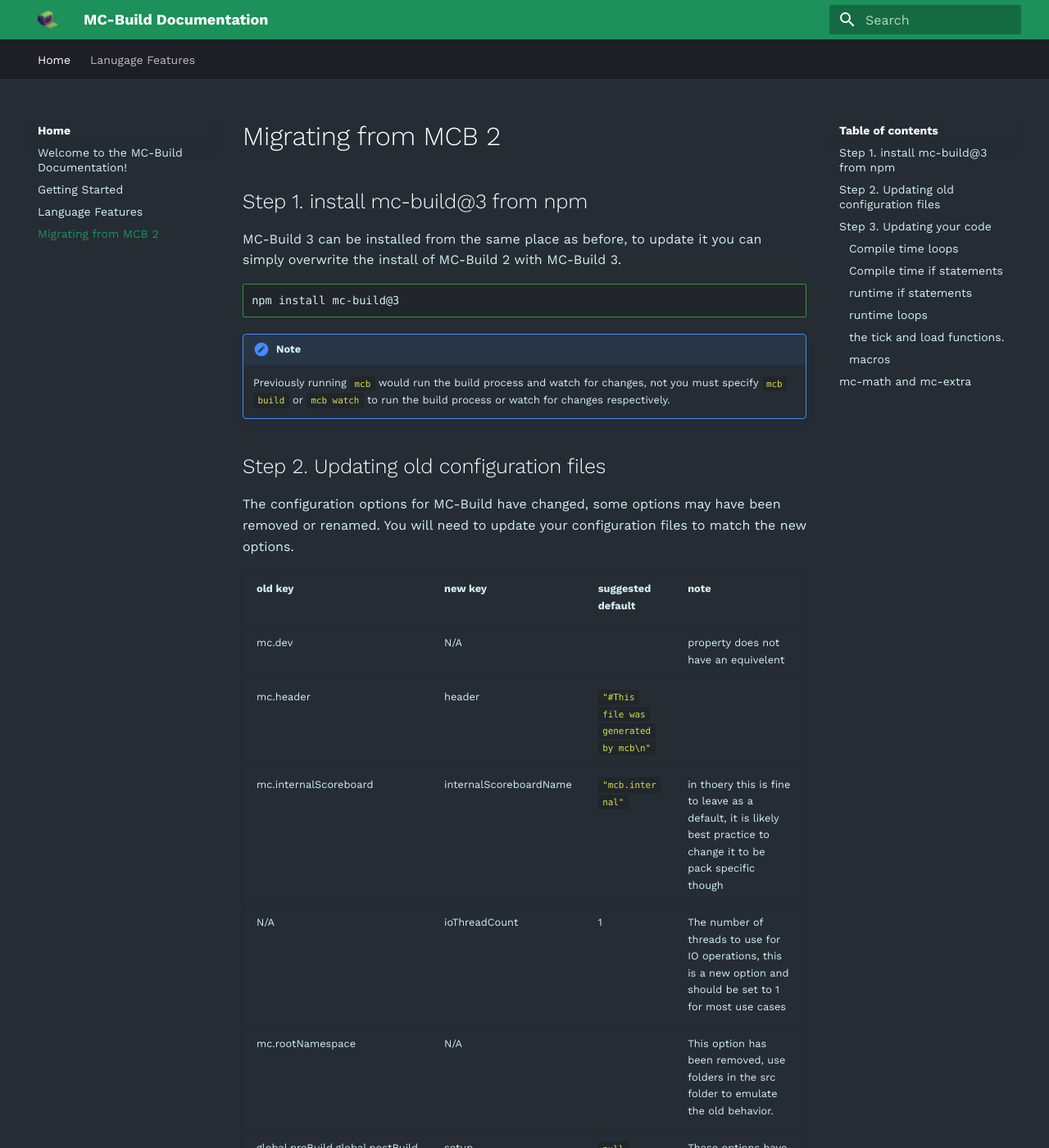
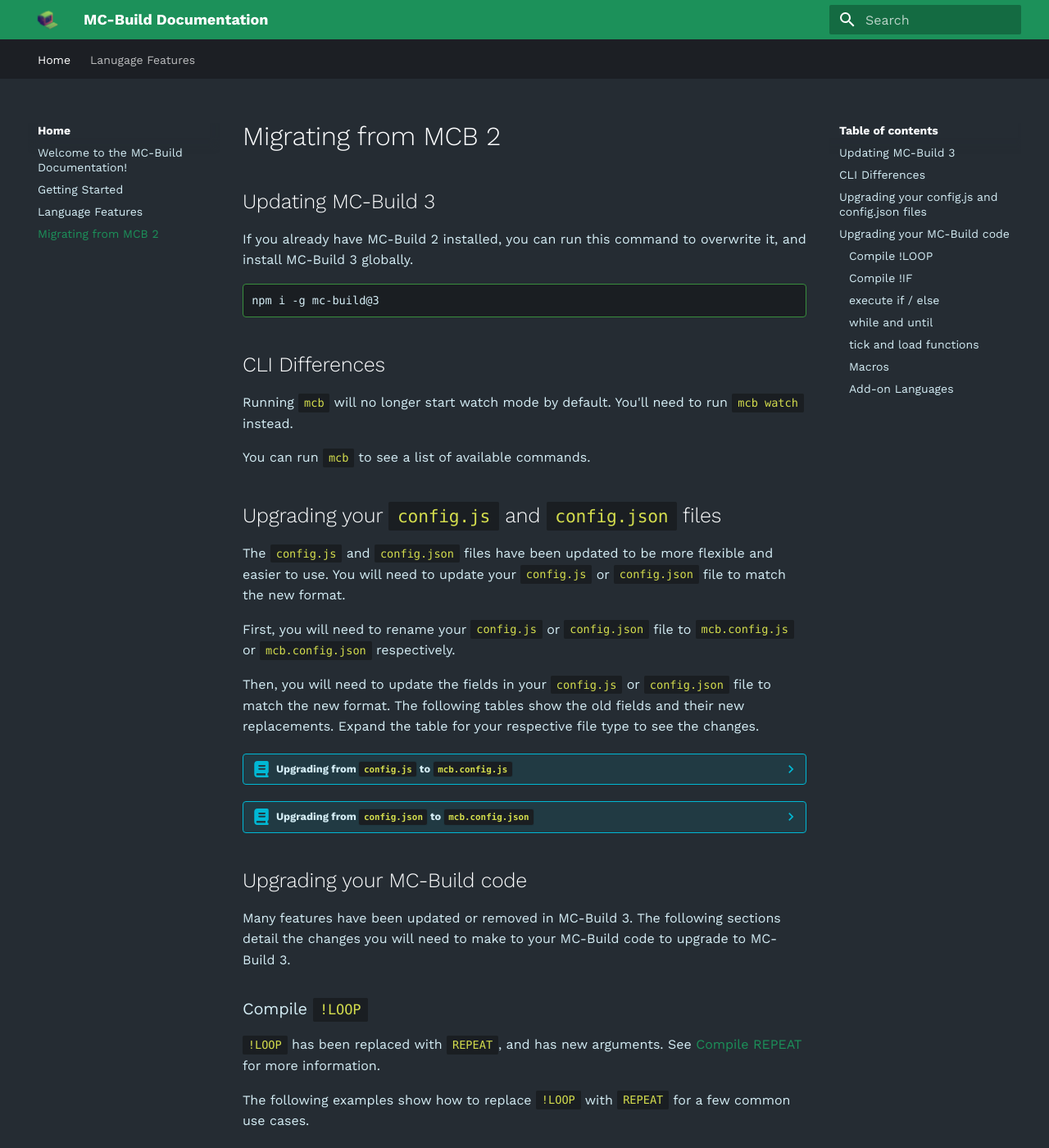
Before and after one commit to mc-build/mc-build.github.io, an MkDocs documentation site: the page built from docs/migrating-mcb-2-to-3.md, in a window 1280 px wide and 1400 px high. Shown: the whole window at 82% size. Built offline with MkDocs 1.6.1 and Material for MkDocs 9.7.7, drawn with Linux system fonts in a browser that asks for light colours; some web fonts are replaced; some of the changed text lies outside the part shown.

Commit message:
Second pass on migration guide

````diff
--- a/docs/migrating-mcb-2-to-3.md
+++ b/docs/migrating-mcb-2-to-3.md
@@ -1,76 +1,276 @@
-## Step 1. install mc-build@3 from npm
+## Updating MC-Build 3
 
-MC-Build 3 can be installed from the same place as before, to update it you can simply overwrite the install of MC-Build 2 with MC-Build 3.
-
-```bash
-npm install mc-build@3
+If you already have MC-Build 2 installed, you can run this command to overwrite it, and install MC-Build 3 globally.
+```
+npm i -g mc-build@3
 ```
 
-!!! note CLI Changes
+## CLI Differences
 
-    Previously running `mcb` would run the build process and watch for changes, not you must specify `mcb build` or `mcb watch` to run the build process or watch for changes respectively.
+Running `mcb` will no longer start watch mode by default. You'll need to run `mcb watch` instead.
 
-## Step 2. Updating old configuration files
+You can run `mcb` to see a list of available commands.
 
-The configuration options for MC-Build have changed, some options may have been removed or renamed. You will need to update your configuration files to match the new options.
+## Upgrading your `config.js` and `config.json` files
 
-| old key                          | new key                | suggested default                     | note                                                                                                                      |
-| -------------------------------- | ---------------------- | ------------------------------------- | ------------------------------------------------------------------------------------------------------------------------- |
-| mc.dev                           | N/A                    |                                       | property does not have an equivelent                                                                                      |
-| mc.header                        | header                 | `"#This file was generated by mcb\n"` |                                                                                                                           |
-| mc.internalScoreboard            | internalScoreboardName | `"mcb.internal"`                      | in thoery this is fine to leave as a default, it is likely best practice to change it to be pack specific though          |
-| N/A                              | ioThreadCount          | 1                                     | The number of threads to use for IO operations, this is a new option and should be set to 1 for most use cases            |
-| mc.rootNamespace                 | N/A                    |                                       | This option has been removed, use folders in the src folder to emulate the old behavior.                                  |
-| global.preBuild,global.postBuild | setup                  | `null`                                | These options have changed slightly, see the [new configuration documentation](/docs/configuration) for more information. |
-| mc-math.tempScoreboard           | TBD                    |                                       | This option has not yet been implimented, it will be added in a future release.                                           |
-| mc-math.constScoreboard          | TBD                    |                                       | This option has not yet been implimented, it will be added in a future release.                                           |
-| mc-extra.integrated              | N/A                    |                                       | This is now built into the language, this option has been removed.                                                        |
+The `config.js` and `config.json` files have been updated to be more flexible and easier to use. You will need to update your `config.js` or `config.json` file to match the new format.
 
-## Step 3. Updating your code
+First, you will need to rename your `config.js` or `config.json` file to `mcb.config.js` or `mcb.config.json` respectively.
 
-Some parts of the MC-Build language have changed, you will need to update your code to match the new syntax.
+Then, you will need to update the fields in your `config.js` or `config.json` file to match the new format. The following tables show the old fields and their new replacements. Expand the table for your respective file type to see the changes.
 
-### Compile time loops
+??? info "Upgrading from `config.js` to `mcb.config.js`"
 
-`!LOOP(min,max,variable)` has been updated to `REPEAT(min,max) as variable`
-see the [REPEAT documentation](language-features/compile-repeat.md) for more information.
+	| Old Field | New Field | Default | Description |
+	| ------- | ------- | ------- | ----------- |
+	| `mc.dev` | `N/A` | | The functionality of `mc.dev` can be replicated using a custom key, so it has been removed. |
+	| `mc.header` | `header` | `"# Generated with MC-Build\n"` | The header to be added to the top of all generated files. |
+	| `mc.internalScoreboard` | `internalScoreboardName` | `"mcb.internal"` | The name of the internal scoreboard used by MC-Build. |
+	| `mc.rootNamespace` | `N/A` | | The `mc.rootNamespace` option has been removed. |
+	| `global.preBuild` | `setup` | `null` | The `global.preBuild` and `global.postBuild` options have been replaced with the `setup` option. |
+	| `global.postBuild` | `setup` | `null` | The `global.preBuild` and `global.postBuild` options have been replaced with the `setup` option. |
+	| `mc-math.tempScoreboard` | `TBD` | | This option has not yet been implemented. |
+	| `mc-math.constScoreboard` | `TBD` | | This option has not yet been implemented. |
+	| `mc-extra.integrated` | `N/A` | | The `mc-extra.integrated` option has been removed, as the functionality of mc-extra has been integrated into the default language. |
 
-### Compile time if statements
+	```javascript title="Old Default config.js"
+	module.exports = {
+		global: {
+			preBuild: null,
+			postBuild: null,
+		},
+		mc: {
+			dev: true,
+			header: "# Generated with MC-Build\n",
+			internalScoreboard: "mcb.internal",
+			rootNamespace: "mcb",
+		},
+	}
+	```
 
-`!IF(condition)` has been updated to `IF(condition)`, it now supports `ELSE` and `ELSE IF` statements.
-see the [IF documentation](language-features/compile-if-else.md) for more information.
+	```javascript title="New Default mcb.config.js"
+	module.exports = {
+		header: "# Generated with MC-Build\n",
+		internalScoreboardName: "mcb.internal",
+		setup: null,
+		ioThreadCount: 1,
+	}
+	```
 
-### runtime if statements
+??? info "Upgrading from `config.json` to `mcb.config.json`"
 
-`execute(condition) {...}` has been updated to be an extension of execute blocks, see the [execute documentation](language-features/execute-run.md) for more information.
+	| Old Field | New Field | Default | Description |
+	| ------- | ------- | ------- | ----------- |
+	| `mc.dev` | `N/A` | | The functionality of `mc.dev` can be replicated using a custom key, so it has been removed. |
+	| `mc.header` | `header` | `"# Generated with MC-Build\n"` | The header to be added to the top of all generated files. |
+	| `mc.internalScoreboard` | `internalScoreboardName` | `"mcb.internal"` | The name of the internal scoreboard used by MC-Build. |
+	| `mc.rootNamespace` | `N/A` | | The `mc.rootNamespace` option has been removed. |
+	| `mc-math.tempScoreboard` | `TBD` | | This option has not yet been implemented. |
+	| `mc-math.constScoreboard` | `TBD` | | This option has not yet been implemented. |
+	| `mc-extra.integrated` | `N/A` | | The `mc-extra.integrated` option has been removed, as the functionality of mc-extra has been integrated into the default language. |
 
-!!! example "Conditional Execution"
-		execute if score @s appleCount matches 1 run {
-			say I have 1 apple!
-		} else execute if score @s appleCount matches 2 run {
-			say I have 2 apples!
-		} else run {
-			say I have more than 2 apples!
+	```json title="Old Default config.json"
+	{
+		"mc": {
+			"dev": true,
+			"header": "# Generated with MC-Build\n",
+			"internalScoreboard": "mcb.internal",
+			"rootNamespace": "mcb"
 		}
+	}
+	```
 
-### runtime loops
+	```json title="New Default mcb.config.json"
+	{
+		"header": "# Generated with MC-Build\n",
+		"internalScoreboardName": "mcb.internal",
+		"ioThreadCount": 1
+	}
+	```
 
-`while`, and `until` as well as thier async variants have been removed as they can be implemented using the new `template` system.
+## Upgrading your MC-Build code
 
-### the `tick` and `load` functions.
-
-Tick and Load functions are no longer based on name, you can now add a `tick` or `load` indicator to any function by adding `tick` or `load` after the function name.
-
-`function tick {...}` would become `function tick tick {...}`
-
-### macros
-
-Macros don't have an exact 1-1 replacement, but you can use the new `template` system to achieve similar results, see the [templates documentation](language-features/templates.md) for more information on the new template system.
+Many features have been updated or removed in MC-Build 3. The following sections detail the changes you will need to make to your MC-Build code to upgrade to MC-Build 3.
 
 
 
-## mc-math and mc-extra
+### Compile `!LOOP`
 
-`lang-mc-extra` has been removed from MC-Build, the functionality of this modules has been integrated into the language itself.
+`!LOOP` has been replaced with `REPEAT`, and has new arguments. See [Compile REPEAT](language-features/compile-repeat.md) for more information.
 
-`lang-mc-math` has been removed from MC-Build, the functionality of this module will be integrated into the language in a future release.
+The following examples show how to replace `!LOOP` with `REPEAT` for a few common use cases.
+
+??? info "Looping over a static range: `!LOOP` vs `REPEAT`"
+	If you were using `!LOOP` to loop over a static number range, you can replace it with `REPEAT` like this:
+
+	```mcfunction title="Original"
+	!LOOP(1, 10, i) {
+		say <% i %>
+	}
+	```
+
+	```mcfunction title="Updated"
+	REPEAT (1, 10) as i {
+		say <% i %>
+	}
+	```
+
+??? info "Looping over an array: `!LOOP` vs `REPEAT`"
+	If you were using `!LOOP` to loop over an array, you can replace it with `REPEAT` like this:
+
+	```mcfunction title="Original"
+	!LOOP(array, i) {
+		say <% i %>
+	}
+	```
+
+	```mcfunction title="Updated"
+	REPEAT (array) as i {
+		say <% i %>
+	}
+	```
+
+
+### Compile `!IF`
+
+`!IF` has been replaced with `IF`, `ELSE IF`, and `ELSE`, and has a few minor syntax changes. See [Compile IF / ELSE](language-features/compile-if-else.md) for more information.
+
+The following examples show how to replace `!IF` with `IF` for a few common use cases.
+
+??? info "Simple `!IF` vs `IF`"
+	If you were using `!IF` to check a simple condition, you can replace it with `IF` like this:
+
+	```mcfunction title="Original"
+	!IF(config.my_variable == 1) {
+		<...>
+	}
+	```
+
+	```mcfunction title="Updated"
+	# Parentheses are no longer required, but are still allowed.
+	IF config.my_variable == 1 run {
+		<...>
+	}
+	```
+
+??? info "Complex `!IF` vs `IF` / `ELSE IF` / `ELSE`"
+	If you were using `!IF` to check a more complex condition, you can replace it with `IF`, `ELSE IF`, and `ELSE` like this:
+
+	```mcfunction title="Original"
+	!IF(a == 1 && b == 2) {
+		<...>
+	}
+	!IF(!(a == 1) && b == 2) {
+		<...>
+	}
+	!IF (!(a == 1) && !(b == 2)) {
+		<...>
+	}
+	```
+
+	```mcfunction title="Updated"
+	# Parentheses are no longer required, but are still allowed.
+	IF a == 1 && b == 2 {
+		<...>
+	} ELSE IF b == 2 {
+		<...>
+	} ELSE {
+		<...>
+	}
+	```
+
+
+### `execute if / else`
+
+`execute(condition) {...}` has been updated to be an extension of execute blocks, see [execute if / else](language-features/execute-run.md) for more information.
+
+The following example shows how to update `execute if / else` to the new syntax.
+
+!!! example
+
+	```mcfunction title="Old"
+	execute (if score @s my_score matches 1) {
+		<...>
+	} else execute (if score @s my_score matches 2) {
+		<...>
+	} else {
+		<...>
+	}
+	```
+
+	```mcfunction title="Updated"
+	execute if score @s my_score matches 1 run {
+		<...>
+	} else execute if score @s my_score matches 2 run {
+		<...>
+	} else run {
+		<...>
+	}
+	```
+
+### `while` and `until`
+
+`while` and `until` and thier async variants have been removed from the language, and will instead be included as part of the standard library. See the standard library's [while / until](standard-library/while-until.md) page for more information.
+
+!!! warning
+	The standard library is not yet available, so you will need to implement your own `while` and `until` loops via [Templates](language-features/templates.md), or wait for the standard library to be released.
+
+
+### `tick` and `load` functions
+
+Tick and Load functions have been updated to be more flexible.
+
+Instead of naming your functions `tick` and `load`, you can now name them whatever you want, and use the new `tick` and `load` keywords after the function name to specify whether the function should be run on the tick or load events.
+
+See [Function Definitions](language-features/function-definitions.md) for more information.
+
+??? info "Updating `tick` and `load` functions"
+
+	```mcfunction title="Old"
+	function tick {
+		<...>
+	}
+	function load {
+		<...>
+	}
+	```
+
+	```mcfunction title="Updated"
+	function my_ticking_function tick {
+		<...>
+	}
+	function my_loading_function load {
+		<...>
+	}
+	```
+
+### Macros
+
+Macros have been replaced with the new Template system.
+
+Converting your macros into Templates is a bit more involved, and the ease of doing so will depend on the complexity of your macros. However, the new Template system is much more powerful and flexible than the old macro system, so it is *definitely* worth the effort to convert them.
+
+See the [templates documentation](language-features/templates.md) for more information.
+
+The following example shows how to convert a very simple macro into a Template.
+
+??? info "Converting a simple macro into a Template"
+
+	```mcfunction title="Old"
+	macro say_this {
+		say <% args[0].content %>
+	}
+	```
+
+	```mcfunction title="Updated"
+	template say_this {
+		with message:raw {
+			say <% message %>
+		}
+	}
+	```
+
+
+### Add-on Languages
+
+`lang-mc-extra` and `lang-mc-math` have had their functionality integrated into MC-Build by default.
--- a/docs/stylesheets/extra.css
+++ b/docs/stylesheets/extra.css
@@ -26,7 +26,7 @@
 
 	/* Code block color shades */
 	--md-inlinecode-fg-color: #d4dd4d !important;
-	--md-code-bg-color: #21262b !important;
+	--md-code-bg-color: #1a1e22 !important;
 	--md-code-fg-color: var(--md-default-fg-color) !important;
 
 	/* Example Admonition */
@@ -34,6 +34,54 @@
 
 	/* Tabs */
 	--md-tabs-bg-color: #1c1f24 !important;
+
+	/* Tables */
+	--md-typeset-table-color: var(--md-primary-fg-color) !important;
+	--md-typeset-table-bg-color: #343c44 !important;
+
+	--md-code-hl-number-color: #ffc36a !important;
+	--md-code-hl-special-color: #f55288 !important;
+	--md-code-hl-function-color: #b751c9 !important;
+	--md-code-hl-constant-color: #a190f5 !important;
+	--md-code-hl-keyword-color: #97c9c0 !important;
+	--md-code-hl-string-color: #74f174 !important;
+}
+
+table {
+	border: 1px solid var(--md-typeset-table-color) !important;
+	border-radius: 4px !important;
+}
+
+thead tr th {
+	text-align: center !important;
+	vertical-align: middle !important;
+	font-size: 16px !important;
+	font-weight: normal !important;
+	text-wrap: nowrap !important;
+	padding: 0.5em 0.75em !important;
+}
+
+thead tr th:not(:last-child) {
+	border-right: 1px solid var(--md-typeset-table-color) !important;
+}
+
+tbody tr:nth-child(odd) {
+	background-color: var(--md-typeset-table-bg-color) !important;
+}
+
+tbody tr td {
+	border-top: 1px solid var(--md-typeset-table-color) !important;
+	padding: 0.25rem 0.5rem !important;
+	vertical-align: middle !important;
+}
+
+tbody tr td:not(:last-child):not(:nth-child(3)) {
+	text-align: center !important;
+	text-wrap: nowrap !important;
+}
+
+tbody tr td:not(:last-child) {
+	border-right: 1px solid var(--md-typeset-table-color) !important;
 }
 
 h2 {
@@ -48,6 +96,7 @@
 .highlight pre code {
 	color: var(--md-code-fg-color) !important;
 	border: 1px solid var(--md-primary-fg-color--dark) !important;
+	border-radius: 4px !important;
 	padding: 0.75em !important;
 }
 
````
